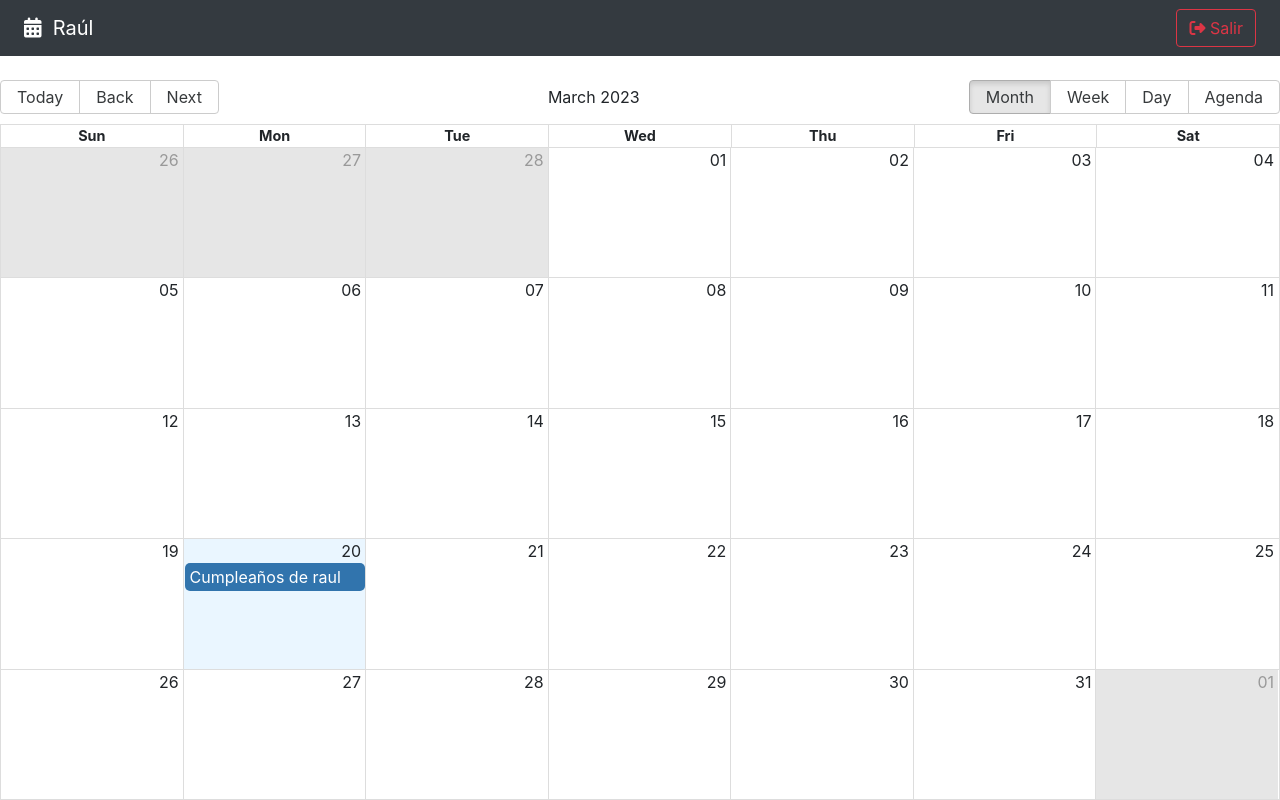
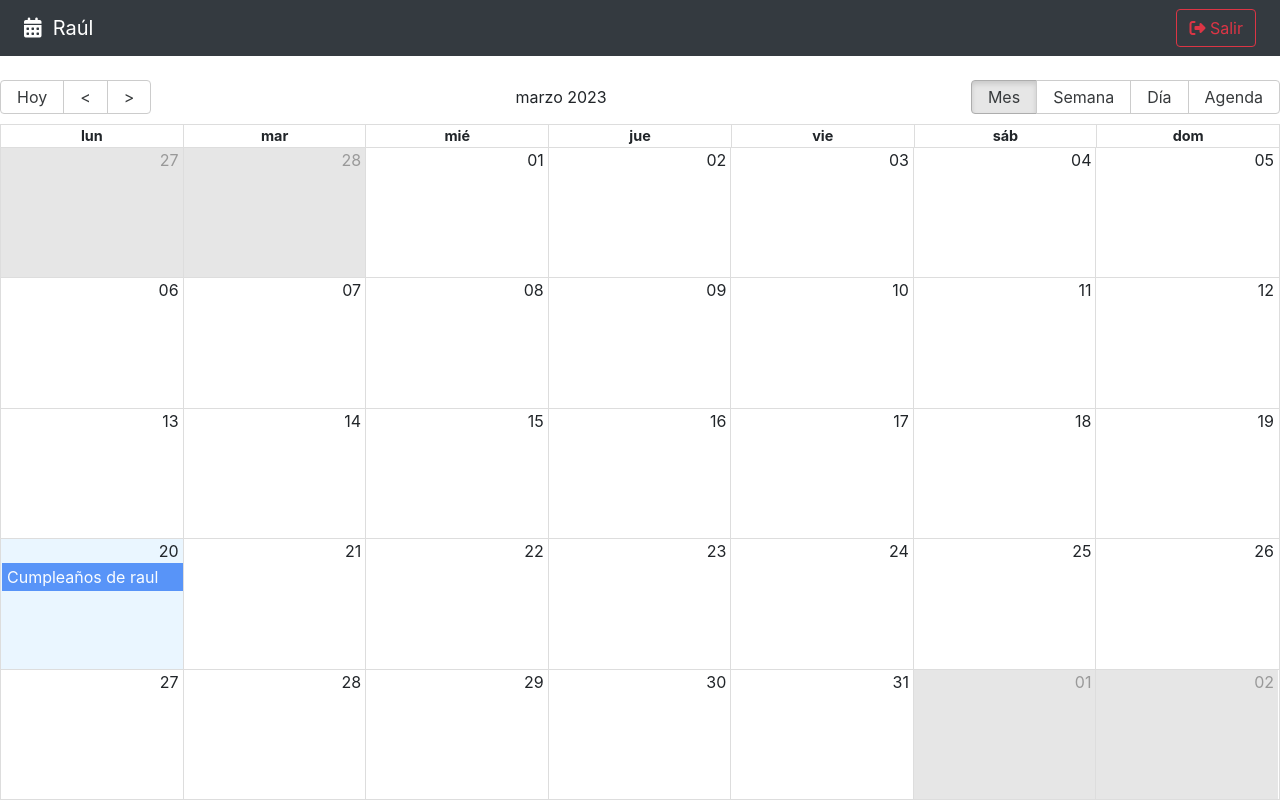
Before and after one commit to RaulRomero26/Curso-React, a React (Vite) app in the folder 10-calendar/: page / in a window 1280 px wide. Built offline with nearby package versions, Linux system fonts and the light colour scheme.

Commit message:
update: configuraciones adicionales al calendario

```diff
--- a/10-calendar/src/calendar/pages/CalendarPage.jsx
+++ b/10-calendar/src/calendar/pages/CalendarPage.jsx
@@ -1,23 +1,11 @@
-import { Calendar, dateFnsLocalizer } from 'react-big-calendar'
+import { Calendar } from 'react-big-calendar'
 import 'react-big-calendar/lib/css/react-big-calendar.css'
 
-import { addHours, format, parse, startOfWeek, getDay } from 'date-fns'
-import enUS from 'date-fns/locale/en-US'
+import { addHours } from 'date-fns'
 
+import { localizer,getMessagesES } from '../../helpers'
 import { Navbar } from "../"
 
-
-const locales = {
-	'en-US': enUS,
-}
-
-const localizer = dateFnsLocalizer({
-	format,
-	parse,
-	startOfWeek,
-	getDay,
-	locales,
-})
 
 const events = [{
 	title: 'Cumpleaños de raul',
@@ -32,16 +20,35 @@ const events = [{
 }]
 
 export const CalendarPage = () => {
+
+	const eventStyleGetter = (event,start,end, isSelected) => {
+		console.log({event,start,end, isSelected})
+
+		const style = {
+			backgroundColor: '#347CF7',
+			borderRadius: '0px',
+			opacity: 0.8,
+			color: 'white'
+		}
+
+		return {
+			style
+		}
+	}
+
 	return (
 		<>
 			<Navbar />
 
 			<Calendar
+				culture='es'
 				localizer={localizer}
 				events={events}
 				startAccessor="start"
 				endAccessor="end"
 				style={{ height: 'calc(100vh - 80px)' }}
+				messages={getMessagesES()}
+				eventPropGetter={eventStyleGetter}
 			/>
 		</>
 	)
--- /dev/null
+++ b/10-calendar/src/helpers/calendarLocalizer.js
@@ -0,0 +1,15 @@
+import { dateFnsLocalizer } from 'react-big-calendar'
+import { format, parse, startOfWeek, getDay } from 'date-fns'
+
+import enEs from 'date-fns/locale/es'
+const locales = {
+	'es': enEs,
+}
+
+export const localizer = dateFnsLocalizer({
+	format,
+	parse,
+	startOfWeek,
+	getDay,
+	locales,
+})
--- /dev/null
+++ b/10-calendar/src/helpers/getMessages.js
@@ -0,0 +1,19 @@
+
+
+export const getMessagesES = () => {
+    return{
+            allDay: 'Todo el día',
+            previous: '<',
+            next: '>',
+            today: 'Hoy',
+            month: 'Mes',
+            week: 'Semana',
+            day: 'Día',
+            agenda: 'Agenda',
+            date: 'Fecha',
+            time: 'Hora',
+            event: 'Evento',
+            noEventsInRange: 'No hay eventos en este rango',
+            showMore: total => `+ Ver más (${total})`
+    };
+}
--- /dev/null
+++ b/10-calendar/src/helpers/index.js
@@ -0,0 +1,2 @@
+export * from './calendarLocalizer'
+export * from './getMessages'
--- a/10-calendar/src/main.jsx
+++ b/10-calendar/src/main.jsx
@@ -4,7 +4,7 @@ import { CalendarApp } from './CalendarApp'
 import './styles.css'
 
 ReactDOM.createRoot(document.getElementById('root')).render(
-  <React.StrictMode>
+  //<React.StrictMode>
     <CalendarApp />
-  </React.StrictMode>,
+  //</React.StrictMode>,
 )
```
